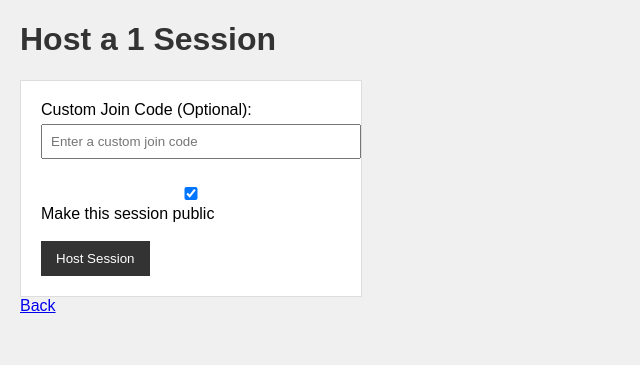
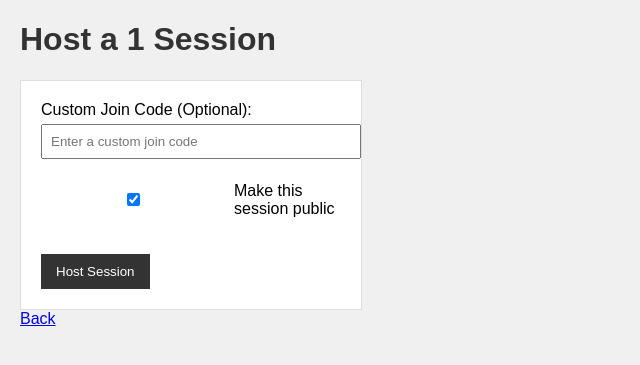
Before and after one commit to UN7X/gamesite1, a Flask app: page /1/host_session in a window 1280 px wide. Shown: the top 365 px of the page, without its empty margins (0-640 px from the left). Run offline with Flask 3, Linux system fonts and the light colour scheme.

Commit message:
update, but relaxed

```diff
--- a/app.py
+++ b/app.py
@@ -172,6 +172,20 @@ rooms = {}
 def on_join_room(data):
     code = data['code']
     username = data['username']
+
+    if not code or not username:
+        emit('error', {'message': 'Invalid data provided.'})
+        return
+
+    if code not in rooms:
+        emit('error', {'message': 'Invalid join code.'})
+        return
+
+    # Prevent duplicate usernames in the same room
+    if username in rooms[code]['players']:
+        emit('error', {'message': 'Username already taken in this room.'})
+        return
+
     join_room(code)
     if code in rooms:
         rooms[code]['players'].append(username)
@@ -292,20 +306,22 @@ def play_local(game_name):
         return redirect(url_for('login'))
 
 @app.route('/host_session/<game_name>')
-def host_session(game_name):
+def host_session_redirect(game_name):
     if 'username' in session:
         code = generate_join_code()
         return redirect(url_for('game_session', game_name=game_name, code=code))
     else:
         return redirect(url_for('login'))
 
-@app.route('/join_session/<game_name>', methods=['POST'])
+@app.route('/join_session/<game_name>', methods=['GET', 'POST'], endpoint='join_session')
 def join_session(game_name):
-    if 'username' in session:
+    if 'username' in session and request.method == 'POST':
         code = request.form['code']
         return redirect(url_for('game_session', game_name=game_name, code=code))
+    elif 'username' not in session:
+        return redirect(url_for('login'))
     else:
-        return redirect(url_for('login'))
+        return render_template('join_session.html', game_name=game_name)
 
 @app.route('/game_session/<game_name>/<code>')
 def game_session(game_name, code):
@@ -334,7 +350,7 @@ def local_multiplayer(game_name):
         return redirect(url_for('login'))
 
 @app.route('/<game_name>/host_session', methods=['GET', 'POST'], endpoint='host_session_unique')
-def host_session(game_name):
+def host_session_unique(game_name):
     if request.method == 'POST':
         custom_code = request.form.get('custom_code', '').strip()
         is_public = request.form.get('is_public') == 'yes'
--- a/static/tictactoe_game.js
+++ b/static/tictactoe_game.js
@@ -38,6 +38,7 @@ document.addEventListener('DOMContentLoaded', () => {
     }
 
     if (mode === 'local' || mode === 'ai') {
+        currentPlayer = 'X';
         gameActive = true;
         statusDisplay.textContent = 'Game started. Your turn.';
     } else if (mode === 'online') {
--- a/templates/game_options.html
+++ b/templates/game_options.html
@@ -11,7 +11,7 @@
     <p>Select how you want to play:</p>
     <ul>
         <li><a href="{{ url_for('play_local', game_name=game_name) }}">Play Local</a></li>
-        <li><a href="{{ url_for('host_session', game_name=game_name) }}">Host a Session</a></li>
+        <li><a href="{{ url_for('host_session_unique', game_name=game_name) }}">Host a Session</a></li>
         <li>
             <form action="{{ url_for('join_session', game_name=game_name) }}" method="post">
                 <input type="text" name="code" placeholder="Enter Join Code" required>
--- a/templates/game_template.html
+++ b/templates/game_template.html
@@ -10,12 +10,13 @@
     {% endif %}
 </head>
 <body>
-    <h1>{{ game_name }} <span id="join-code" class="join-code">(Join Code: {{ code }})</span></h1>
-    {% if mode == 'online' %}
+    <h1>{{ game_name }} {% if mode == 'online' %}<span id="join-code" class="join-code">(Join Code: {{ code }})</span> {% endif %}</h1>
+
     <div id="game-container">
         <!-- Game-specific elements will be inserted here -->
         {% block game_content %}{% endblock %}
     </div>
+    {% if mode == 'online' %}
     <div id="chat-container">
         <div id="chat-messages" class="chat-messages"></div>
         <form id="chat-form">
--- a/templates/host_session.html
+++ b/templates/host_session.html
@@ -5,15 +5,25 @@
     <meta charset="UTF-8">
     <title>Host a {{ game_name }} Session</title>
     <link rel="stylesheet" href="{{ url_for('static', filename='styles.css') }}">
+    <style>
+        /* Add this CSS for better alignment */
+        .checkbox-label {
+            display: flex;
+            align-items: center;
+        }
+        .checkbox-label input {
+            margin-right: 8px; /* Space between checkbox and label */
+        }
+    </style>
 </head>
 <body>
     <h1>Host a {{ game_name }} Session</h1>
-    <form action="{{ url_for('host_session', game_name=game_name) }}" method="post">
+    <form action="{{ url_for('host_session_unique', game_name=game_name) }}" method="post">
         <label for="custom_code">Custom Join Code (Optional):</label>
         <input type="text" name="custom_code" id="custom_code" placeholder="Enter a custom join code">
         <br><br>
-        <label>
-            <input type="checkbox" name="is_public" value="yes" checked>
+        <label class="checkbox-label" for="is_public">
+            <input type="checkbox" name="is_public" id="is_public" value="yes" checked>
             Make this session public
         </label>
         <br><br>
```
Also changed, not shown: yeah.txt (added), 5 other files.
